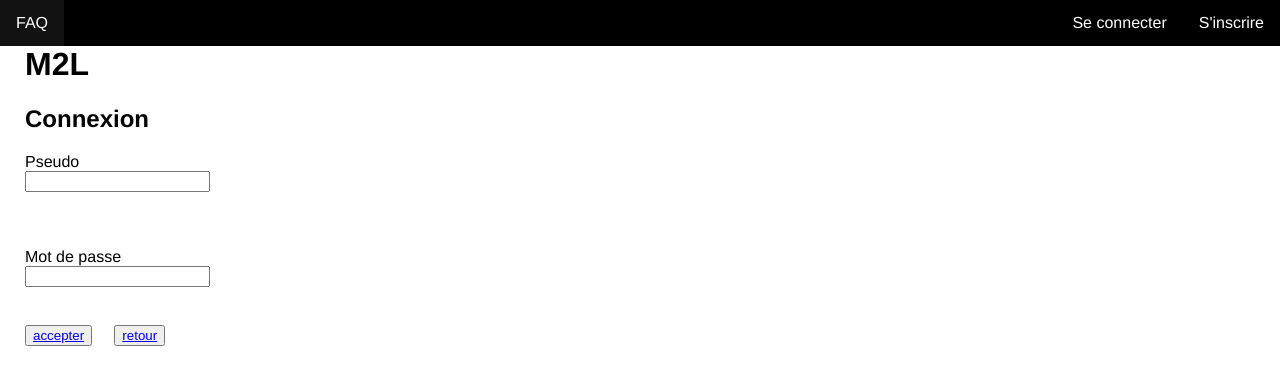
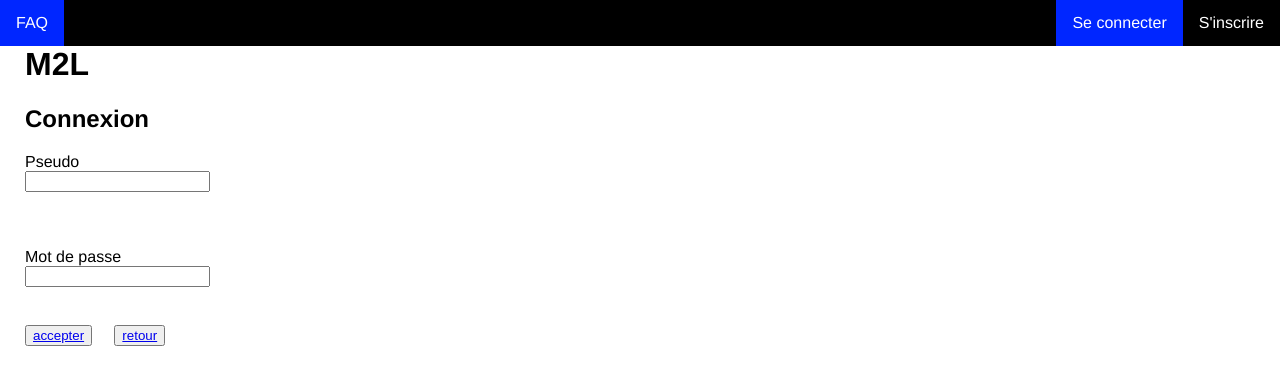
Before and after one commit to zkroz1ent/M2L, a PHP site: page /Connexion.php in a window 1280 px wide. Shown: the top 385 px of the page. Run offline with PHP 8.4, Linux system fonts and the light colour scheme.

Commit message:
navbar change

```diff
--- a/Connexion.php
+++ b/Connexion.php
@@ -10,7 +10,7 @@
     <ul>
         <li><a href="Connexion.php">FAQ</a></li>
         <li class="right"><a href="Inscription.php">S'inscrire</a></li>
-        <li class="right"><a href="Connexion.php">Se connecter</a></li>
+        <li class="right"><a class="active" href="Connexion.php">Se connecter</a></li>
 
     </ul>
 <div class="marg">
--- a/Inscription.php
+++ b/Inscription.php
@@ -9,7 +9,7 @@
 <body>
     <ul>
         <li><a href="Connexion.php">FAQ</a></li>
-        <li class="right"><a href="Inscription.php">S'inscrire</a></li>
+        <li class="right"><a class="active" href="Inscription.php">S'inscrire</a></li>
         <li class="right"><a href="Connexion.php">Se connecter</a></li>
 
     </ul>
--- a/Liste_des_questions.php
+++ b/Liste_des_questions.php
@@ -8,7 +8,7 @@
 </head>
 <body>
 <ul>
-        <li><a href="Liste_des_questions.php">FAQ</a></li>
+        <li><a class="active" href="Liste_des_questions.php">FAQ</a></li>
         <li class="right" ><a href="Deconnexion.php">Se deconnecter</a></li>
 
 </ul>
--- a/css/main.css
+++ b/css/main.css
@@ -30,11 +30,11 @@ ul {
   }
 
   li a:hover {
-    background-color: rgb(19, 18, 18);
+    background-color: rgb(0, 38, 255);
   }
 
   .active {
-    background-color:red;
+    background-color:rgb(0, 38, 255);
   }
 
   .marg {
```
